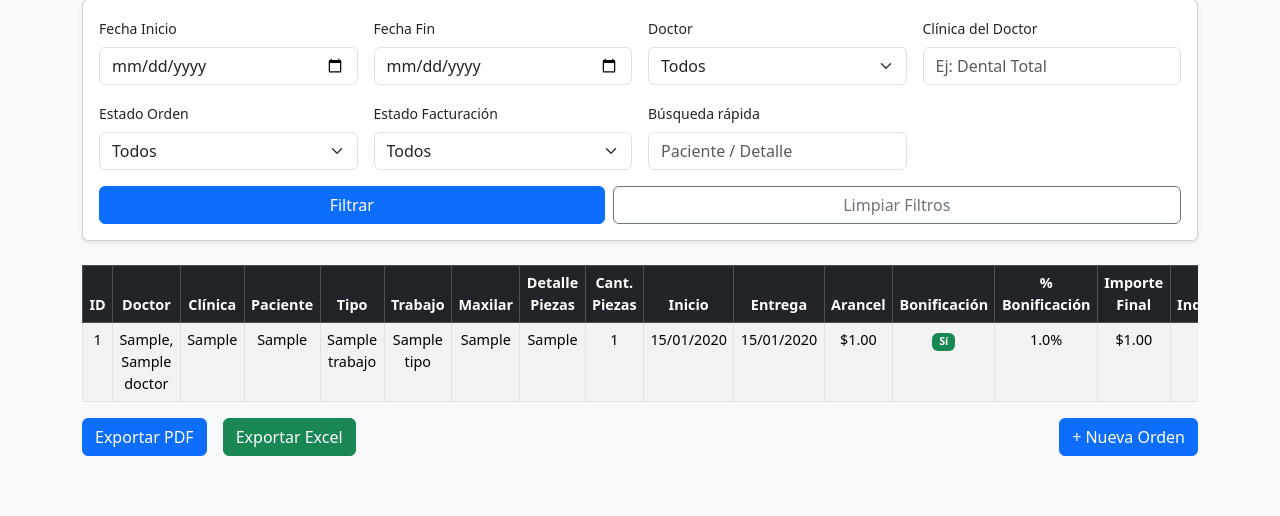
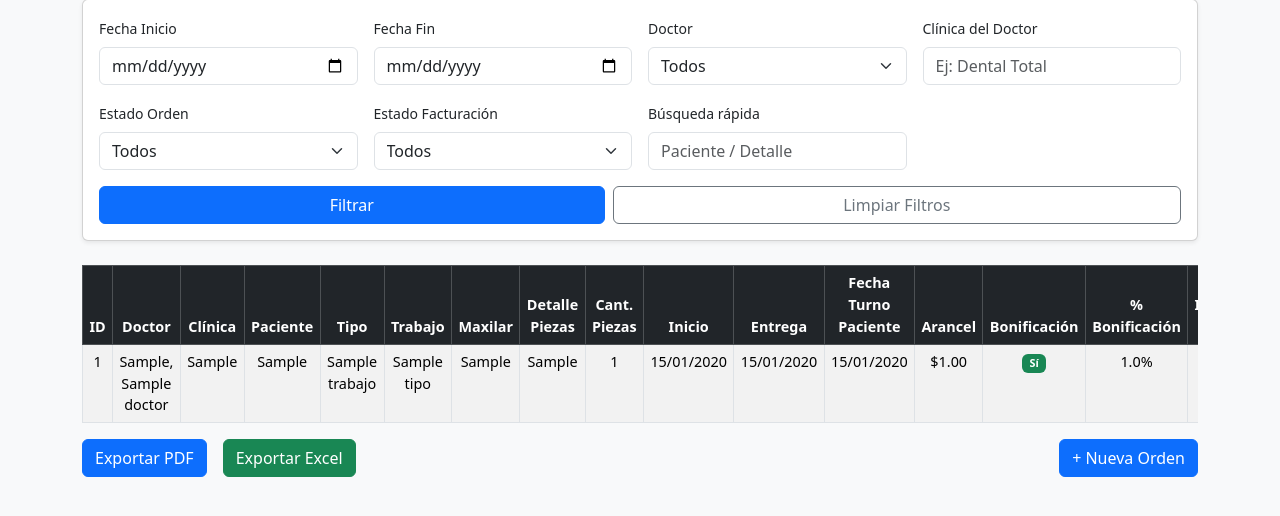
Before and after one commit to raizen1987/lab-dental, a Flask app: page /ordenes_trabajo in a window 1280 px wide. Shown: the part 173-689 px from the top of the page. Run offline with Flask 3, Linux system fonts and the light colour scheme; a user stored in the database is signed in; tables that the repository leaves empty hold one stand-in row (values such as "Sample post"); some libraries are stand-ins or nearby versions.

Commit message:
Update ordenes_trabajo.html

```diff
--- a/templates/ordenes_trabajo.html
+++ b/templates/ordenes_trabajo.html
@@ -77,6 +77,7 @@
                 <th>Cant. Piezas</th>
                 <th>Inicio</th>
                 <th>Entrega</th>
+                <th>Fecha Turno Paciente</th>
                 <th>Arancel</th>
                 <th>Bonificación</th>
                 <th>% Bonificación</th>
@@ -104,6 +105,7 @@
                 <td>{{ o.cant_piezas }}</td>
                 <td>{{ o.fecha_inicio.strftime('%d/%m/%Y') }}</td>
                 <td>{{ o.fecha_entrega.strftime('%d/%m/%Y') }}</td>
+                <td>{{ o.fecha_turno_paciente.strftime('%d/%m/%Y') if o.fecha_turno_paciente else '-' }}</td>
                 <td>${{ o.arancel_fijo|round(2) if o.arancel_fijo else '0.00' }}</td>
                 <td>
                     {% if o.bonificacion %}
```
